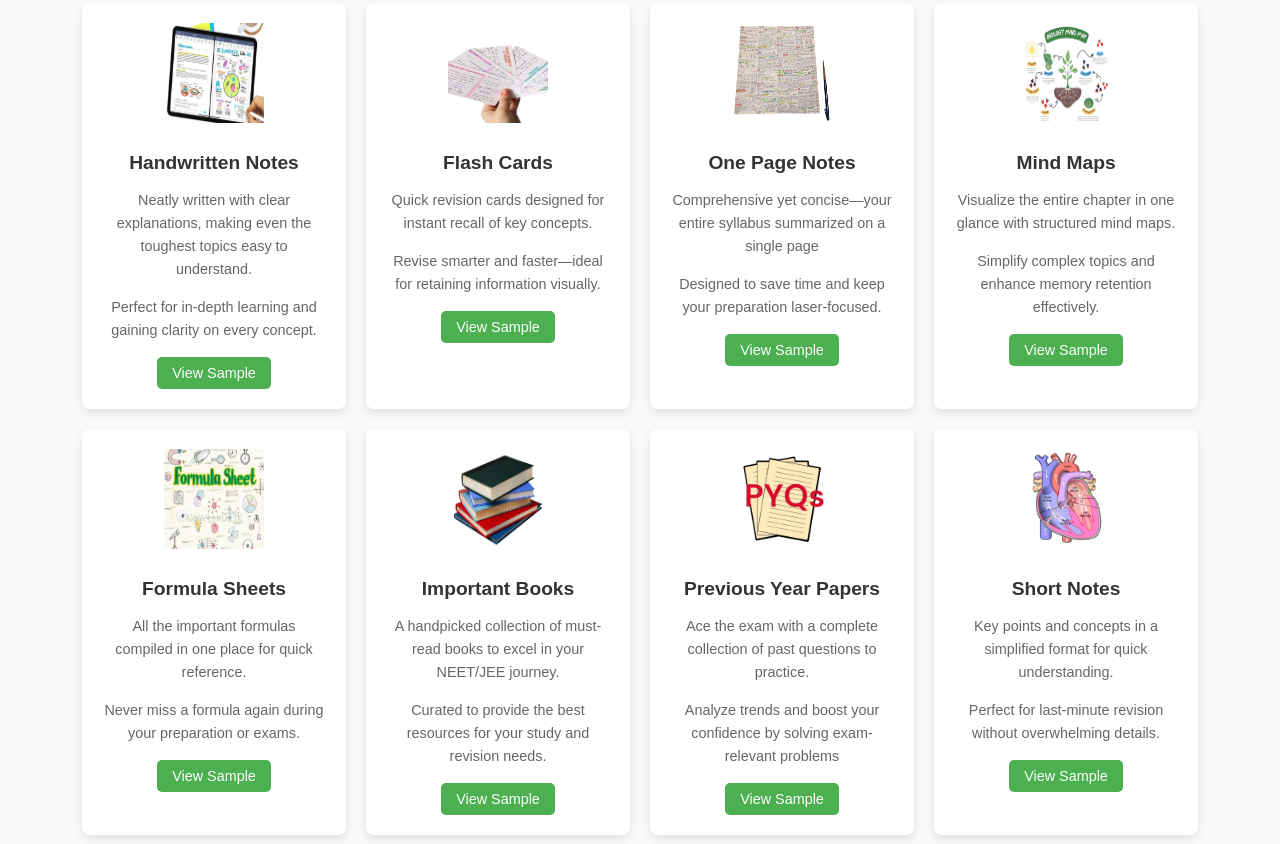
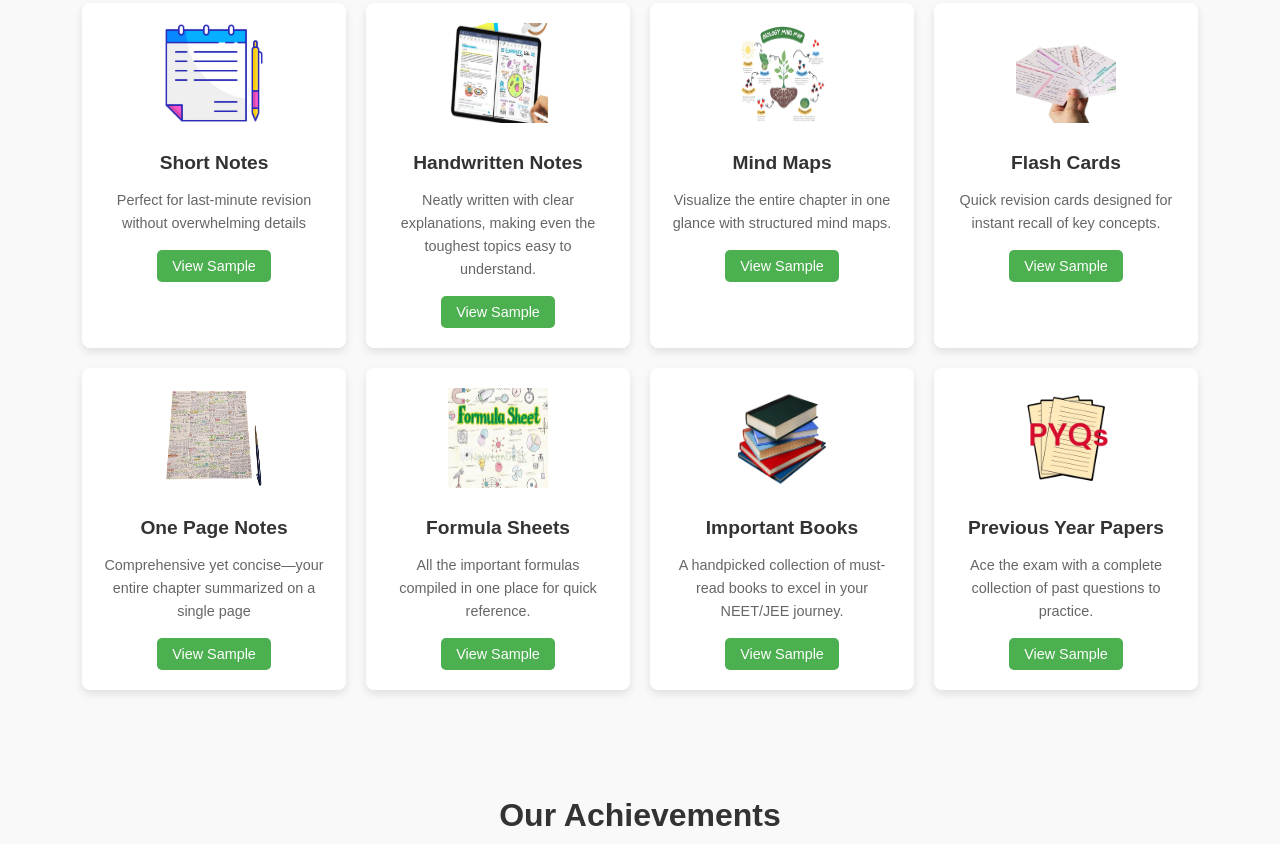
Before and after one commit to toppertoolkit/Topper-s-Toolkit-Notes, a plain HTML site: page index.html in a window 1280 px wide. Shown: the part 749-1593 px from the top of the page. Drawn offline with Linux system fonts and the light colour scheme.

Commit message:
some changes

```diff
--- a/index.html
+++ b/index.html
@@ -22,44 +22,47 @@
         <div class="container">
           <h2>Study Material</h2>
           <div class="feature-grid">
+
+            <div class="feature-item">
+              <img src="image.png" width="100px" height="100px"   alt="Previous Year Question" class="feature-image">
+              <h3>Short Notes</h3>
+              <p>Perfect for last-minute revision without overwhelming details</p>
+              <button class="view-sample-btn" id="short-Btn">View Sample</button>
+            </div>
+
             <div class="feature-item">
               <img src="pad.png" width="100px" height="100px"   alt="Comprehensive Notes" class="feature-image">
               <h3>Handwritten Notes</h3>
               <p>Neatly written with clear explanations, making even the toughest topics easy to understand.</p>
-              <p>Perfect for in-depth learning and gaining clarity on every concept.</p>
-              <button class="view-sample-btn">View Sample</button>
+
+              <button class="view-sample-btn" id="handwritten-Btn">View Sample</button>
+            </div>
+            <div class="feature-item">
+              <img src="mind.png" width="100px" height="100px"  alt="Mind Maps" class="feature-image">
+              <h3>Mind Maps</h3>
+              <p>Visualize the entire chapter in one glance with structured mind maps.</p>
+              <button class="view-sample-btn" id="mind-map-Btn">View Sample</button>
             </div>
 
             <div class="feature-item">
                 <img src="flash.png"  width="100px" height="100px"   alt="Flash Cards" class="feature-image">
                 <h3>Flash Cards</h3>
                 <p>Quick revision cards designed for instant recall of key concepts.</p>
-                <p>Revise smarter and faster—ideal for retaining information visually.</p>
-                <button class="view-sample-btn">View Sample</button>
+                <button class="view-sample-btn" id="flash-card-Btn">View Sample</button>
               </div>
 
             <div class="feature-item">
                 <img src="onepage.png"  width="100px" height="100px"   alt="Flash Cards" class="feature-image">
                 <h3>One Page Notes</h3>
-                <p>Comprehensive yet concise—your entire syllabus summarized on a single page</p>
-                <p>Designed to save time and keep your preparation laser-focused.</p>
-                <button class="view-sample-btn">View Sample</button>
+                <p>Comprehensive yet concise—your entire chapter summarized on a single page</p>
+                <button class="view-sample-btn" id="one-page-Btn">View Sample</button>
               </div>
 
-
-            <div class="feature-item">
-              <img src="mind.png" width="100px" height="100px"  alt="Mind Maps" class="feature-image">
-              <h3>Mind Maps</h3>
-              <p>Visualize the entire chapter in one glance with structured mind maps.</p>
-              <p>Simplify complex topics and enhance memory retention effectively.</p>
-              <button class="view-sample-btn">View Sample</button>
-            </div>
             <div class="feature-item">
               <img src="formulae.jpg"  width="100px" height="100px"   alt="Formula Sheets" class="feature-image">
               <h3>Formula Sheets</h3>
               <p>All the important formulas compiled in one place for quick reference.</p>
-              <p>Never miss a formula again during your preparation or exams.</p>
-              <button class="view-sample-btn">View Sample</button>
+              <button class="view-sample-btn" id="formulae-Btn">View Sample</button>
             </div>
 
 
@@ -68,24 +71,16 @@
               <img src="books.png" width="100px" height="100px"   alt="Quizzes" class="feature-image">
               <h3>Important Books</h3>
               <p>A handpicked collection of must-read books to excel in your NEET/JEE journey.</p>
-              <p>Curated to provide the best resources for your study and revision needs.</p>
-              <button class="view-sample-btn">View Sample</button>
+              <button class="view-sample-btn" id="book-Btn">View Sample</button>
             </div>
 
             <div class="feature-item">
                 <img src="pyq-3-1.jpeg" width="100px" height="100px"   alt="Previous Year Question" class="feature-image">
                 <h3>Previous Year Papers</h3>
                 <p>Ace the exam with a complete collection of past questions to practice.</p>
-                <p>Analyze trends and boost your confidence by solving exam-relevant problems</p>
-                <button class="view-sample-btn">View Sample</button>
+                <button class="view-sample-btn" id="pyq-Btn">View Sample</button>
               </div>
-            <div class="feature-item">
-                <img src="heart.png" width="100px" height="100px"   alt="Previous Year Question" class="feature-image">
-                <h3>Short Notes</h3>
-                <p>Key points and concepts in a simplified format for quick understanding.</p>
-                <p>Perfect for last-minute revision without overwhelming details.</p>
-                <button class="view-sample-btn" id="short-Btn">View Sample</button>
-              </div>
+
 
           </div>
         </div>
```
Also changed, not shown: image.png (added).
